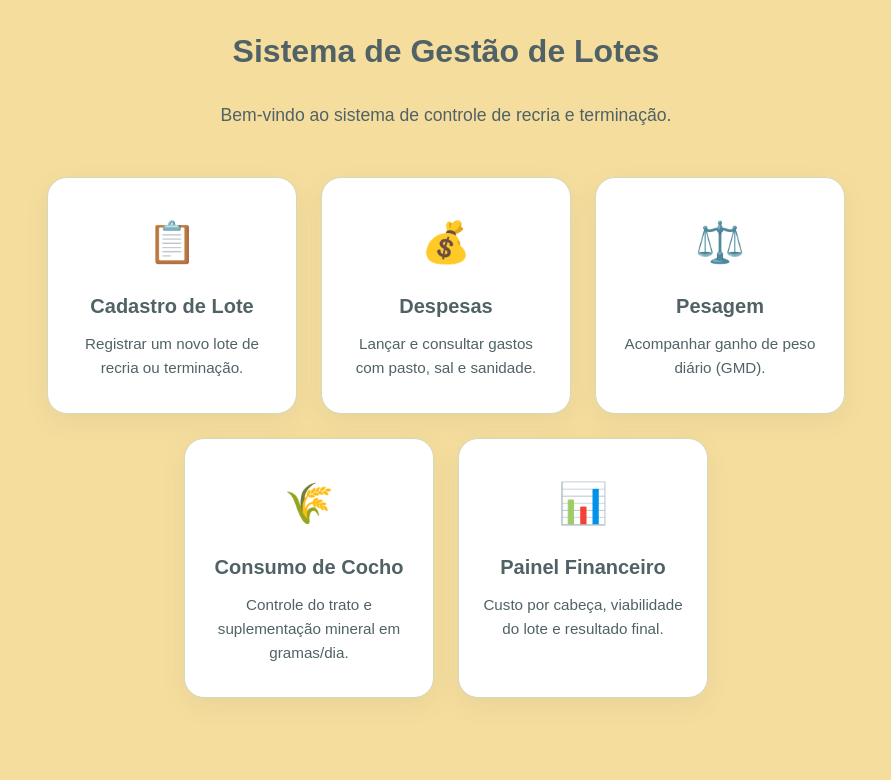
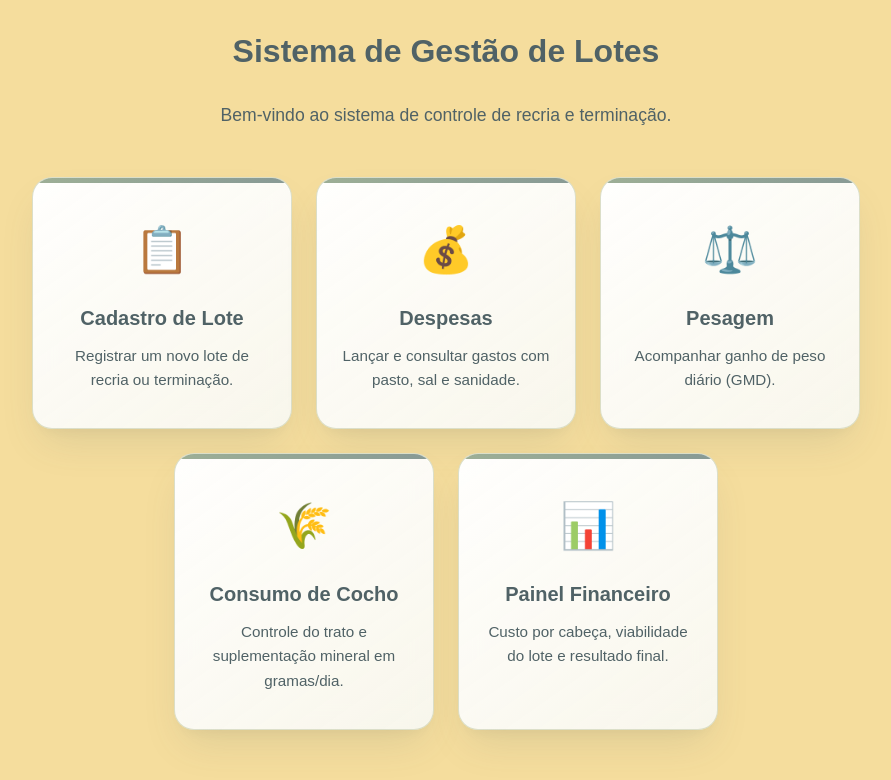
Before and after one commit to tiagosabaini/projeto-software-agro-recria-terminacao, a Flask app: page / in a window 1280 px wide. Shown: the top 780 px of the page, without its empty margins (194-1085 px from the left). Run offline with Flask 3, Linux system fonts and the light colour scheme; a user stored in the database is signed in.

Commit message:
deixa os quadrados do menu modernos com sombras 3d e efeito de vidro

```diff
--- a/static/style.css
+++ b/static/style.css
@@ -145,37 +145,63 @@ button.menu-mobile-btn:hover {
     width: 100%;
 }
 
+/* ================================================================= *
+ * QUADRADOS / CARDS DO MENU (ALTAMENTE MODERNOS E CAMPEÕES)
+ * ================================================================= */
 .card-menu {
-    background-color: var(--branco);
-    border: 1px solid var(--borda);
+    background: linear-gradient(145deg, rgba(255, 255, 255, 0.98) 0%, rgba(248, 249, 244, 0.9) 100%);
+    border: 1.5px solid rgba(212, 216, 189, 0.8);
     border-radius: var(--raio);
-    padding: 32px 24px;
+    padding: 36px 24px;
     text-decoration: none;
     color: var(--texto);
-    box-shadow: var(--sombra-suave);
-    transition: var(--transicao);
+    /* Sombras 3D sofisticadas em múltiplas camadas + brilho interno */
+    box-shadow:
+        0 20px 40px -10px rgba(80, 98, 102, 0.15),
+        0 8px 16px -6px rgba(0, 0, 0, 0.05),
+        inset 0 1px 0 0 rgba(255, 255, 255, 1);
+    backdrop-filter: blur(12px);
+    transition: all 0.4s cubic-bezier(0.165, 0.84, 0.44, 1);
     display: flex;
     flex-direction: column;
     align-items: center;
     text-align: center;
-    width: 250px;
+    width: 260px;
     flex-grow: 0;
+    position: relative;
+    overflow: hidden;
 }
 
+/* Detalhe de luz/barra decorativa moderna no topo do card */
+.card-menu::before {
+    content: '';
+    position: absolute;
+    top: 0;
+    left: 0;
+    width: 100%;
+    height: 5px;
+    background: linear-gradient(90deg, var(--verde-medio), var(--verde-azulado));
+    opacity: 0.9;
+}
+
+/* Efeito ao passar o mouse: flutua, expande levemente e ganha sombra profunda */
 .card-menu:hover {
-    transform: translateY(-6px);
-    box-shadow: var(--sombra-hover);
+    transform: translateY(-8px) scale(1.03);
+    box-shadow:
+        0 30px 55px -12px rgba(80, 98, 102, 0.25),
+        0 12px 20px -8px rgba(0, 0, 0, 0.1),
+        inset 0 1px 0 0 rgba(255, 255, 255, 1);
     border-color: var(--verde-medio);
 }
 
 .card-menu .icone {
-    font-size: 2.5rem;
+    font-size: 2.8rem;
     margin-bottom: 16px;
-    transition: transform 0.3s ease;
+    transition: transform 0.3s cubic-bezier(0.34, 1.56, 0.64, 1);
 }
 
 .card-menu:hover .icone {
-    transform: scale(1.1);
+    transform: scale(1.15) rotate(3deg);
 }
 
 .card-menu h3 {
```
